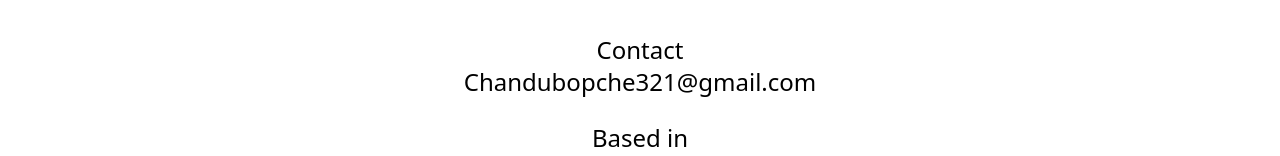
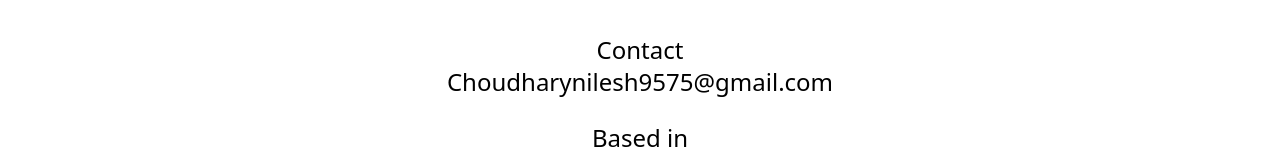
Before and after one commit to 81nilesh/EccomerceBootStrap, a React (Create React App) app: page /ContactUs in a window 1280 px wide. Shown: the part 712-868 px from the top of the page. Built offline with nearby package versions, Linux system fonts and the light colour scheme; no server answers.

Commit message:
commit 5

```diff
--- a/src/components/Pages/ContactUs.jsx
+++ b/src/components/Pages/ContactUs.jsx
@@ -49,7 +49,7 @@ const ContactUs =  () => {
 			<div className="flex flex-col justify-center text-center mt-3 text-2xl p-3 ">
 				<div className="p-3">
 					<h1>Contact</h1>
-					<p className="font-thin">Chandubopche321@gmail.com</p>
+					<p className="font-thin">Choudharynilesh9575@gmail.com</p>
 				</div>
 				<div className="p-3">
 					<h1>Based in</h1>
```
